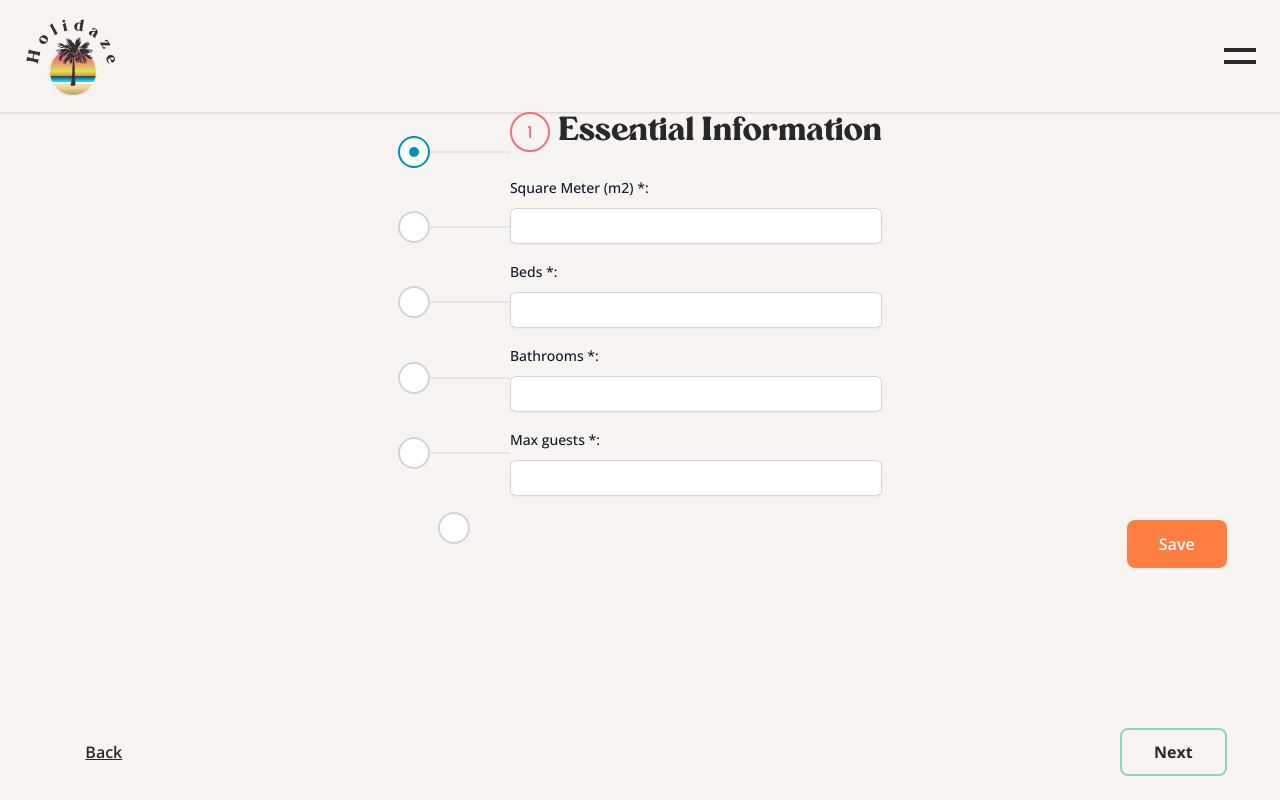
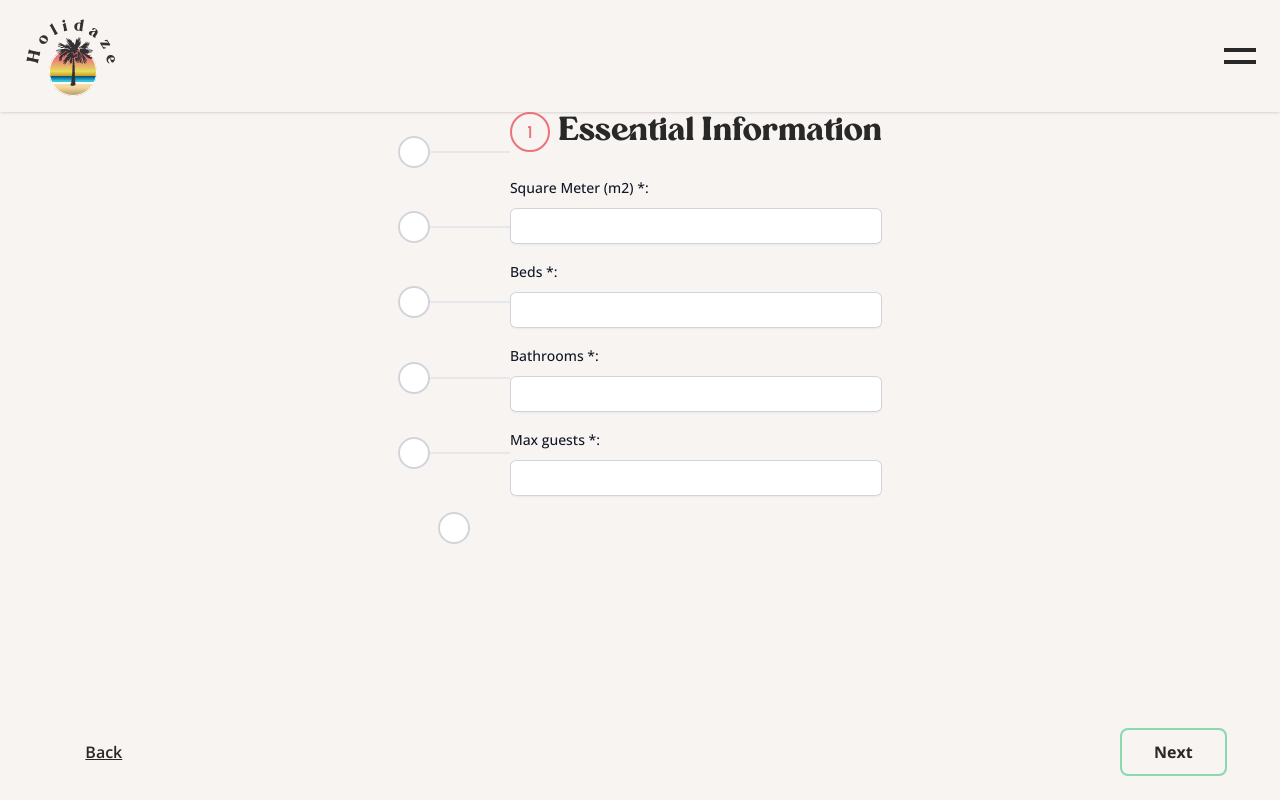
Before and after one commit to EmilBacklund/PROJECT-EXAM-2, a React (Vite) app: page /registerVenue in a window 1280 px wide. Shown: the top 800 px of the page. Built offline with nearby package versions, Linux system fonts and the light colour scheme.

Commit message:
fix click on stage tomorrow

```diff
--- a/src/pages/RegisterVenuePage/RegisterProgression.jsx
+++ b/src/pages/RegisterVenuePage/RegisterProgression.jsx
@@ -1,5 +1,11 @@
 import { CheckIcon } from '@heroicons/react/20/solid';
 import { useSelector } from 'react-redux';
+import { setStage } from '../../store/modules/displayedVenueStageSlice';
+import { useDispatch } from 'react-redux';
+
+export default function RegisterProgression() {
+  const dispatch = useDispatch();
+  const currentStage = useSelector((state) => state.displayedVenueStage.stage);
 
   let stages = [
     { stage: 1, href: '#' },
@@ -11,8 +17,6 @@ let stages = [
   ];
 
   function classNames(...classes) {
-  const currentStage = useSelector((state) => state.displayedVenueStage.stage);
-
     stages = stages.map((stage) => {
       if (stage.stage < currentStage) {
         return { ...stage, status: 'complete' };
@@ -26,7 +30,6 @@ function classNames(...classes) {
     return classes.filter(Boolean).join(' ');
   }
 
-export default function RegisterProgression() {
   return (
     <nav aria-label="Progress">
       <ol
--- a/src/pages/RegisterVenuePage/RegisterVenuePage.jsx
+++ b/src/pages/RegisterVenuePage/RegisterVenuePage.jsx
@@ -37,14 +37,11 @@ const RegisterVenue = () => {
   };
 
   return (
-    <div className="section-container flex flex-col justify-between min-h-[calc(100vh-83.18px)] md:min-h-[calc(100vh-111.99px)]">
+    <div className="section-container gap-6 flex flex-col justify-between min-h-[calc(100vh-83.18px)] md:min-h-[calc(100vh-111.99px)]">
       <div>
         <div className="sm:flex sm:justify-center">
           <RegisterProgression />
           <form className="mb-6">{renderStage()}</form>
-        </div>
-        <div className="flex justify-end">
-          <PrimaryBtn name="Save" width="px-8" />
         </div>
       </div>
       <div
```
Lines whose indentation alone changed are shown as unchanged.
